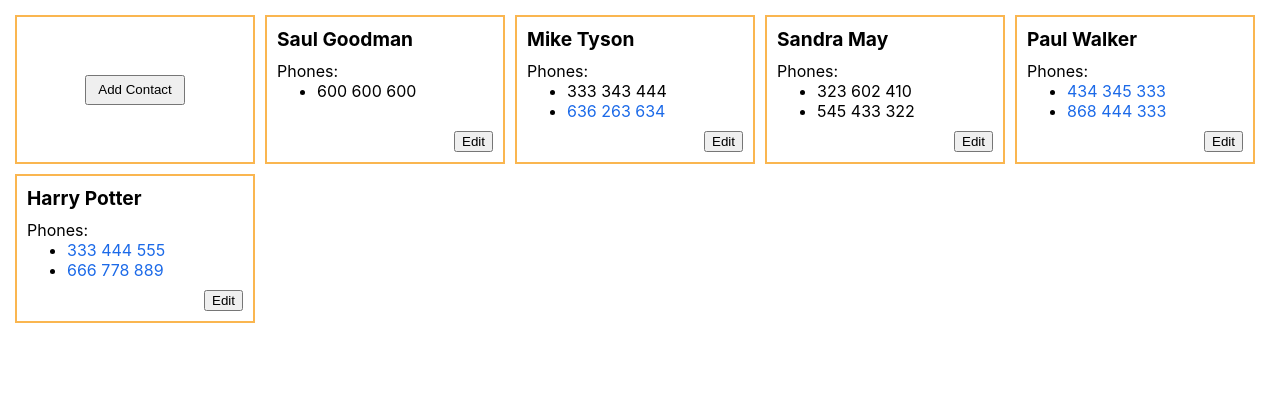
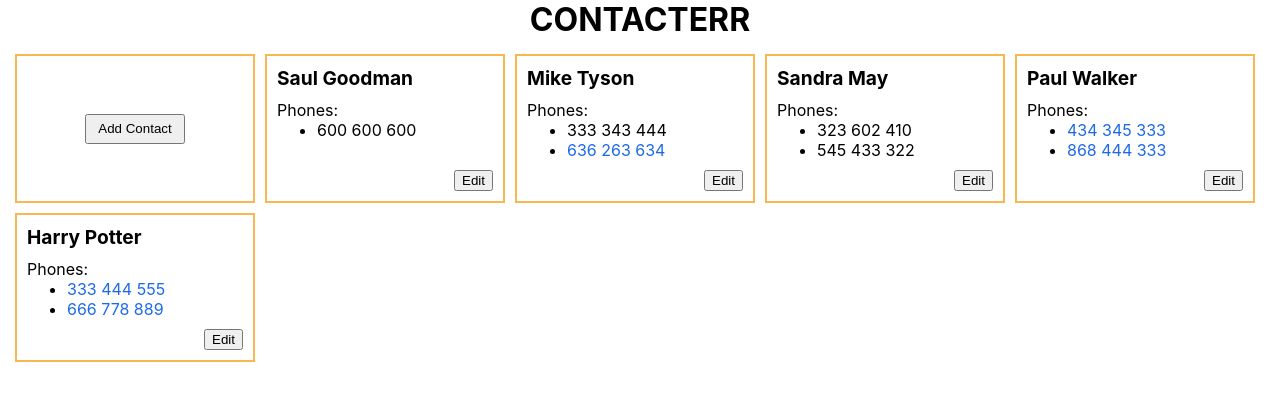
Before and after one commit to cheatoge/contacterr, a React (Create React App) app: page / in a window 1280 px wide. Shown: the top 400 px of the page. Built offline with nearby package versions, Linux system fonts and the light colour scheme.

Commit message:
Add app header

```diff
--- a/src/components/App/App.css
+++ b/src/components/App/App.css
@@ -1,3 +1,9 @@
 .App {
   height: 100vh;
 }
+
+.app-header {
+  font-size: 2em;
+  font-weight: 700;
+  text-align: center;
+}
--- a/src/components/App/App.js
+++ b/src/components/App/App.js
@@ -12,6 +12,7 @@ class App extends React.Component {
     return (
       <Provider store={store}>
         <div className="App">
+          <div className="app-header">CONTACTERR</div>
           <ContactListContainer />
         </div>
       </Provider>
```
